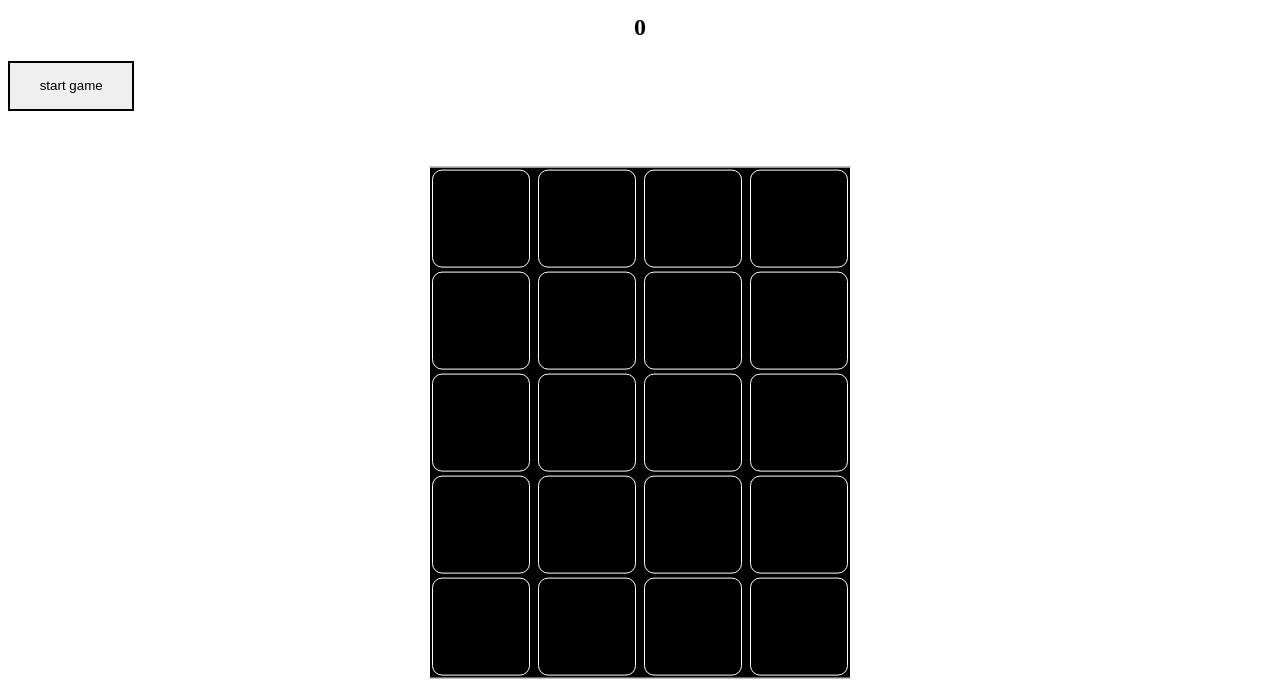
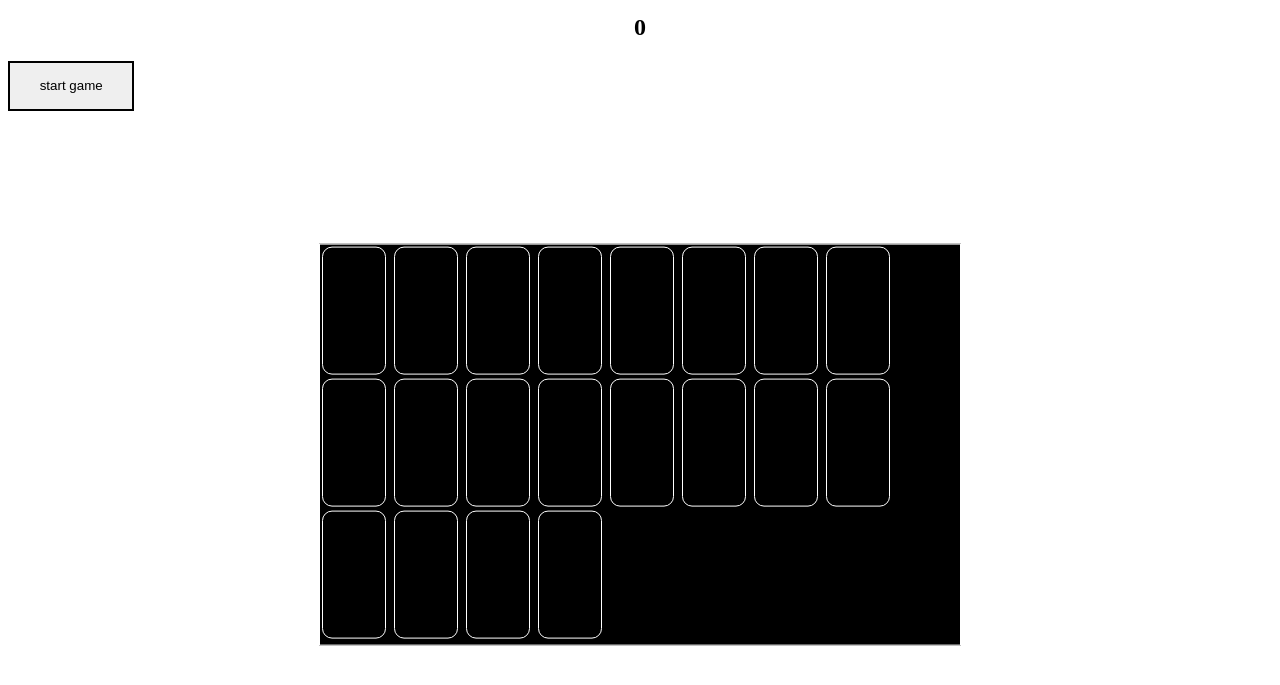
Before and after one commit to karthikoder/touch-white-game, a plain HTML site: page index.html in a window 1280 px wide. Shown: the part 115-800 px from the top of the page. Drawn offline with Linux system fonts and the light colour scheme.

Commit message:
Update source.css

```diff
--- a/source.css
+++ b/source.css
@@ -5,8 +5,8 @@
 }
 .game
 {
-	width: 420px;
-	height: 510px;
+	width: 50vw;
+	height: 50vh;
 	position: absolute;
 	left: 50%;
 	top: 80%;
@@ -17,8 +17,8 @@
 
 .block
 {
-	height: 98px;
-	width: 98px;
+	height: 10vw;
+	width: 8vh;
 	display: inline-block;
 	border:1px solid white;
 	margin: 2px;
```
